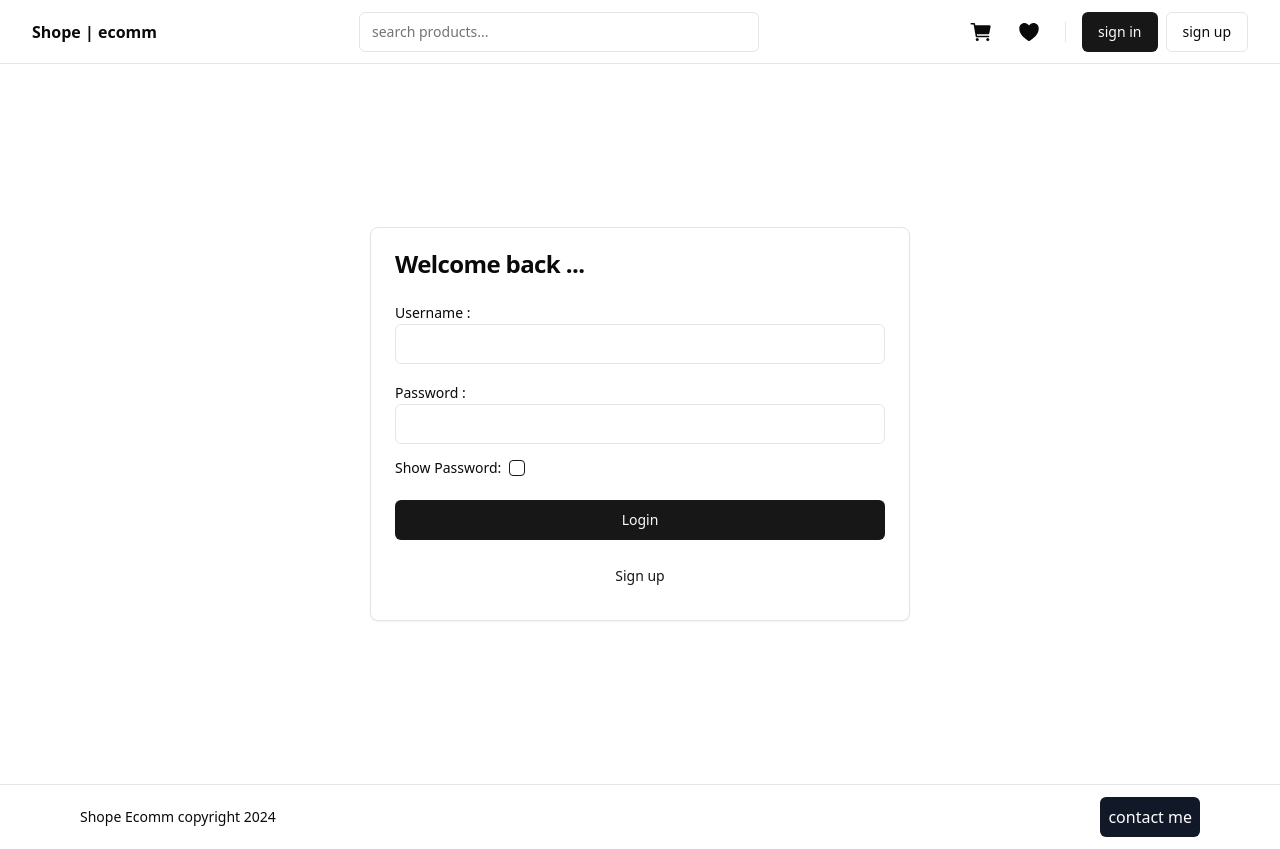
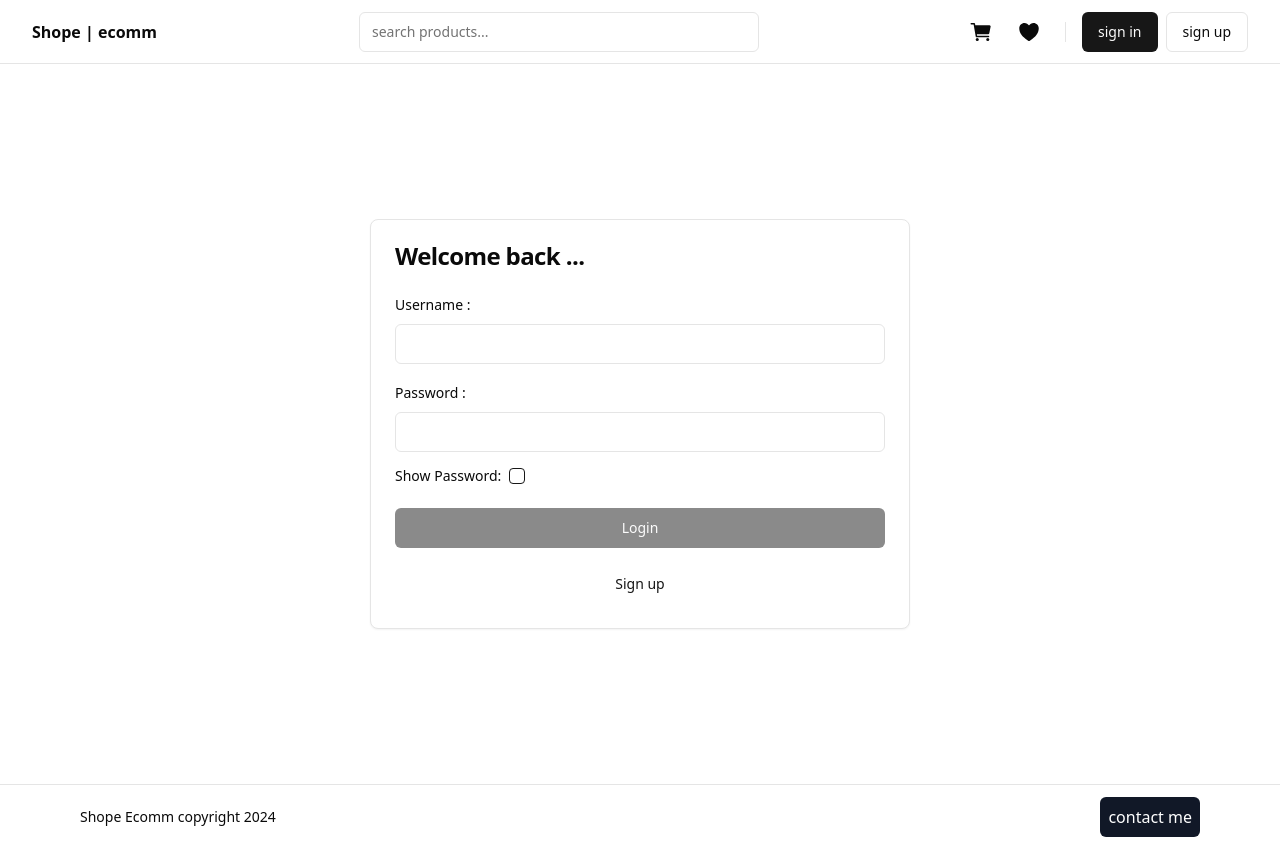
Before and after one commit to GarryAma/react-redux-practice, a React (Vite) app: page /login in a window 1280 px wide. Built offline with nearby package versions, Linux system fonts and the light colour scheme.

Commit message:
adding validation and show message if the current username or password isnt valid

```diff
--- a/src/components/pages/LoginPage.jsx
+++ b/src/components/pages/LoginPage.jsx
@@ -18,32 +18,70 @@ export const LoginPage = () => {
   const [errorUsernameMessage, setErrorUsernameMassage] = useState("");
   const [errorPasswordMessage, setErrorPasswordMassage] = useState("");
 
-  const handleOnSubmit = () => {};
+  const handleOnSubmit = (e) => {
+    e.preventDefault();
+    const usernameIsValid = username.length >= 3;
+    const passwordIsValid = password.length >= 8;
+
+    if (!usernameIsValid) {
+      alert("username need at least 3 characters or more");
+      return;
+    }
+
+    if (!passwordIsValid) {
+      alert("password need at least 8 characters or more");
+      return;
+    }
+
+    alert("success");
+  };
 
   return (
-    <div className="px-4 container py-8 flex flex-col justify-center items-center max-w-screen-md h-[90vh]">
-      <Card className="w-full max-w-[540px]">
+    <main className="px-4 container py-8 flex flex-col justify-center items-center max-w-screen-md h-[90vh]">
+      <form className="w-full max-w-[540px]" onSubmit={handleOnSubmit}>
+        <Card>
           <CardHeader>
             <CardTitle>Welcome back ...</CardTitle>
           </CardHeader>
           <CardContent className="flex flex-col gap-4">
-          <div>
+            <div className="space-y-2">
               <Label htmlFor="username">Username : </Label>
               <Input
                 onChange={(event) => {
+                  if (event.target.value.length < 3) {
+                    setErrorUsernameMassage(
+                      "• username need at least 3 characters or more"
+                    );
+                  } else {
+                    setErrorUsernameMassage("");
+                  }
                   setUsername(event.target.value);
                 }}
                 id="username"
               />
+              {errorUsernameMessage && (
+                <p className="text-xs  text-red-700">{errorUsernameMessage}</p>
+              )}
             </div>
-          <div>
+            <div className="space-y-2">
               <Label htmlFor="password">Password : </Label>
               <Input
-              onChange={(event) => setPassword(event.target.value)}
+                onChange={(event) => {
+                  if (event.target.value.length < 8) {
+                    setErrorPasswordMassage(
+                      "• password need at least 8 characters or more"
+                    );
+                  } else {
+                    setErrorPasswordMassage("");
+                  }
+                  setPassword(event.target.value);
+                }}
                 type={isChecked ? "text" : "password"}
                 id="password"
               />
-            <p className="text-xs text-gray-500">{errorPasswordMessage}</p>
+              {errorPasswordMessage && (
+                <p className="text-xs text-red-700">{errorPasswordMessage}</p>
+              )}
             </div>
             <div className="flex items-center space-x-2">
               <Label htmlFor="show password">Show Password:</Label>
@@ -57,7 +95,12 @@ export const LoginPage = () => {
           </CardContent>
           <CardFooter>
             <div className="flex flex-col space-y-4 w-full">
-            <Button onClick={handleOnSubmit}>Login</Button>
+              <Button
+                type="submit"
+                disabled={username.length < 3 || password.length < 8}
+              >
+                Login
+              </Button>
               <Button
                 variant="link"
                 className="hover:font-light hover:text-green-900"
@@ -67,6 +110,7 @@ export const LoginPage = () => {
             </div>
           </CardFooter>
         </Card>
-    </div>
+      </form>
+    </main>
   );
 };
```
Lines whose indentation alone changed are shown as unchanged.
